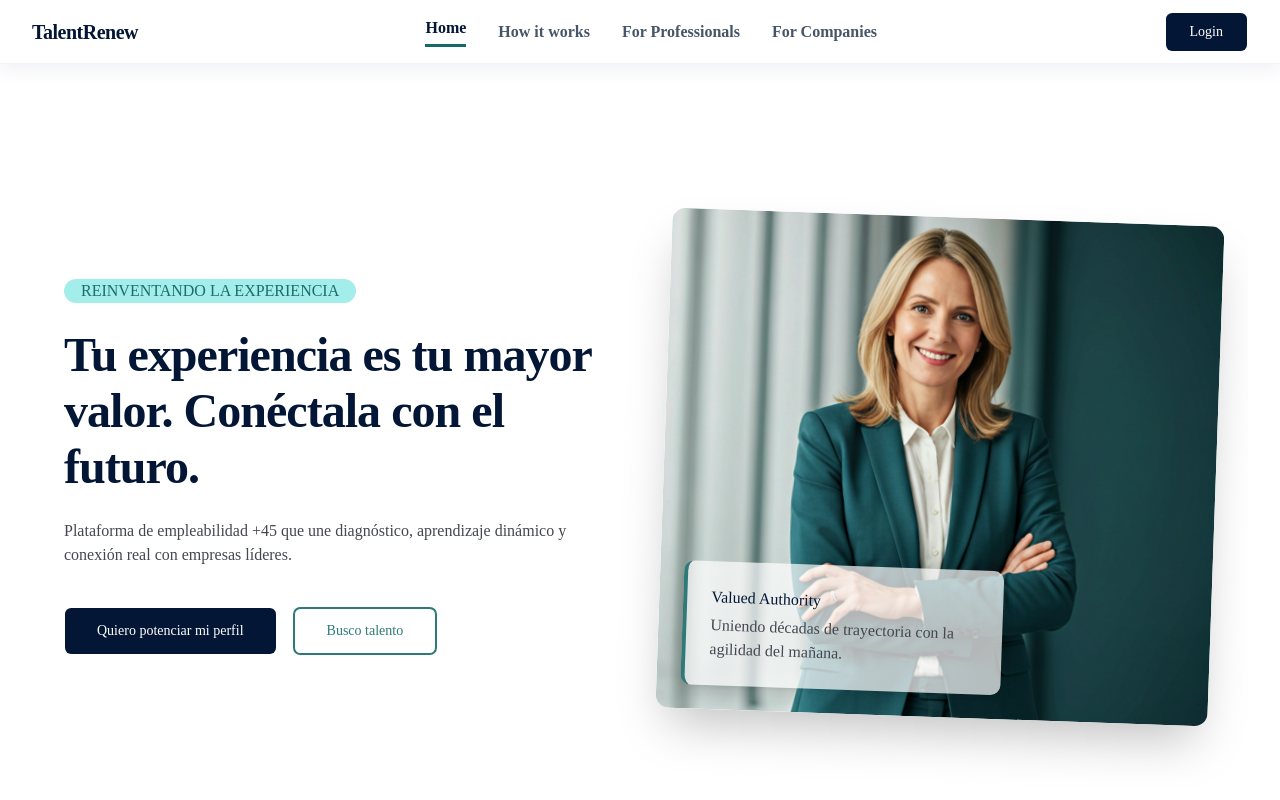
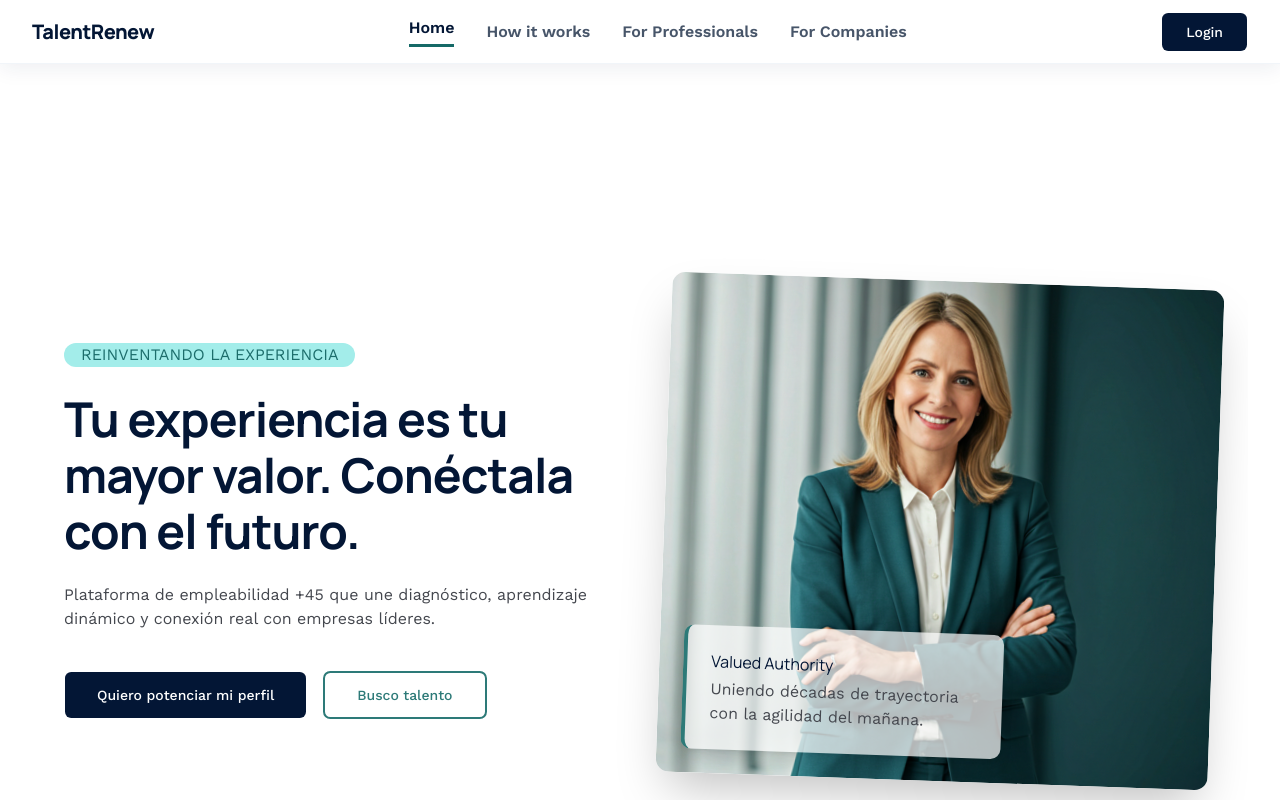
Before and after one commit to No-Country-simulation/S04-26-Equipo-04-WebAppDevelopment, a Next.js app in the folder frontend/: page / in a window 1280 px wide. Shown: the top 800 px of the page. Built offline with nearby package versions, Linux system fonts and the light colour scheme.

Commit message:
style: configure global project fonts

```diff
--- a/frontend/src/app/layout.tsx
+++ b/frontend/src/app/layout.tsx
@@ -1,18 +1,13 @@
 import type { Metadata } from "next";
-import { Geist, Geist_Mono } from "next/font/google";
+import { Manrope, Work_Sans } from "next/font/google";
 import "./globals.css";
 import Navbar from "@/components/layout/Navbar";
 import Footer from "@/components/layout/Footer";
+import { cn } from "@/lib/utils";
 
-const geistSans = Geist({
-  variable: "--font-geist-sans",
-  subsets: ["latin"],
-});
+const manropeHeading = Manrope({subsets:['latin'],variable:'--font-heading'});
 
-const geistMono = Geist_Mono({
-  variable: "--font-geist-mono",
-  subsets: ["latin"],
-});
+const workSans = Work_Sans({subsets:['latin'],variable:'--font-sans'});
 
 export const metadata: Metadata = {
   title: "Create Next App",
@@ -27,11 +22,11 @@ export default function RootLayout({
   return (
     <html
       lang="en"
-      className={`${geistSans.variable} ${geistMono.variable} h-full antialiased`}
+      className={cn("h-full", "antialiased", "font-sans", workSans.variable, manropeHeading.variable)}
     >
       <body className="min-h-full flex flex-col">
         <Navbar />
-        <main className="flex-1">{children}</main>
+        <main className="flex-1 pt-16">{children}</main>
         <Footer />
       </body>
     </html>
```
